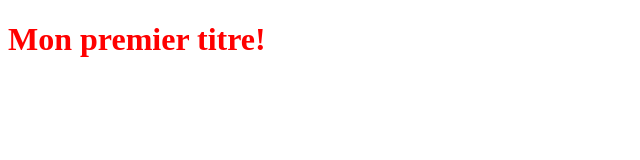
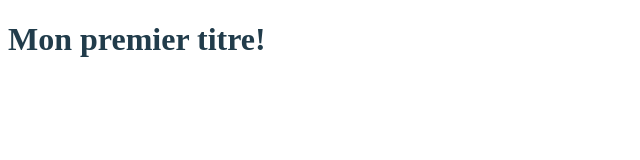
Before and after one commit to ABAKAR5161/monprojetgithub, a plain HTML site: page index.html in a window 1280 px wide. Shown: the whole page, without its empty margins (0-640 px from the left). Drawn offline with Linux system fonts and the light colour scheme.

Commit message:
Modification du fichier index.css

```diff
--- a/index.css
+++ b/index.css
@@ -1,3 +1,3 @@
 h1{
-    color: red;
+    color: rgb(33, 60, 75);
 }
```
